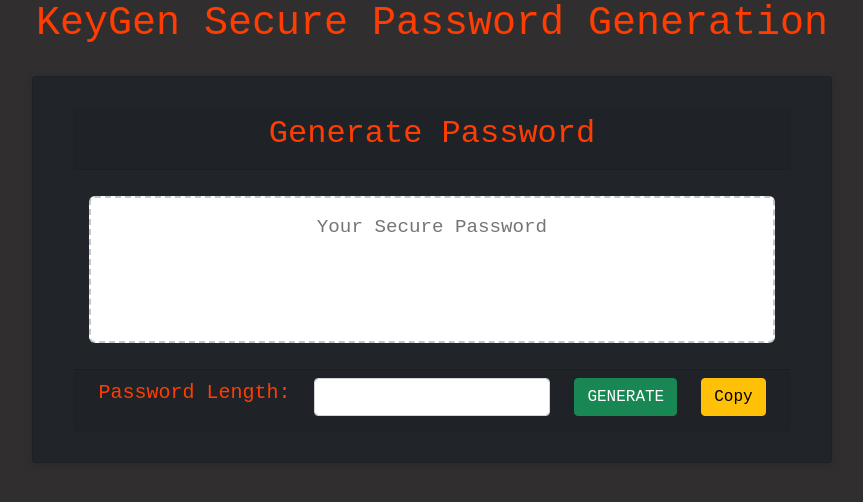
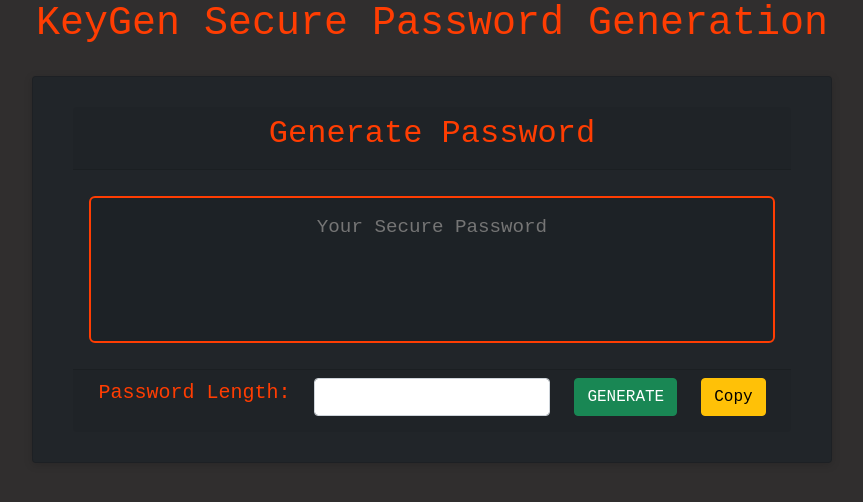
Before and after one commit to puentebravo/KeyGen-2.0, a React (Create React App) app in the folder Client/: page / in a window 1280 px wide. Shown: the top 502 px of the page, without its empty margins (208-1071 px from the left). Built offline with nearby package versions, Linux system fonts and the light colour scheme.

Commit message:
changed background color, text color

```diff
--- a/Client/src/components/passwordoutput/passwordoutput.css
+++ b/Client/src/components/passwordoutput/passwordoutput.css
@@ -10,13 +10,16 @@
     padding-right: 15px;
     padding-bottom: 70px;
     font-size: 1.2rem;
+    font-family: monospace;
     text-align: center;
     margin-top: 10px;
     margin-bottom: 10px;
-    border: 2px dashed #c0c7cf;
+    border: 2px solid rgb(255, 61, 2);
     border-radius: 6px;
     resize: none;
     overflow: hidden;
+    background-color: hsl(207, 14%, 13%);
+    color: rgb(255, 61, 2);
   }
 
   @media (max-width: 690px) {
```
